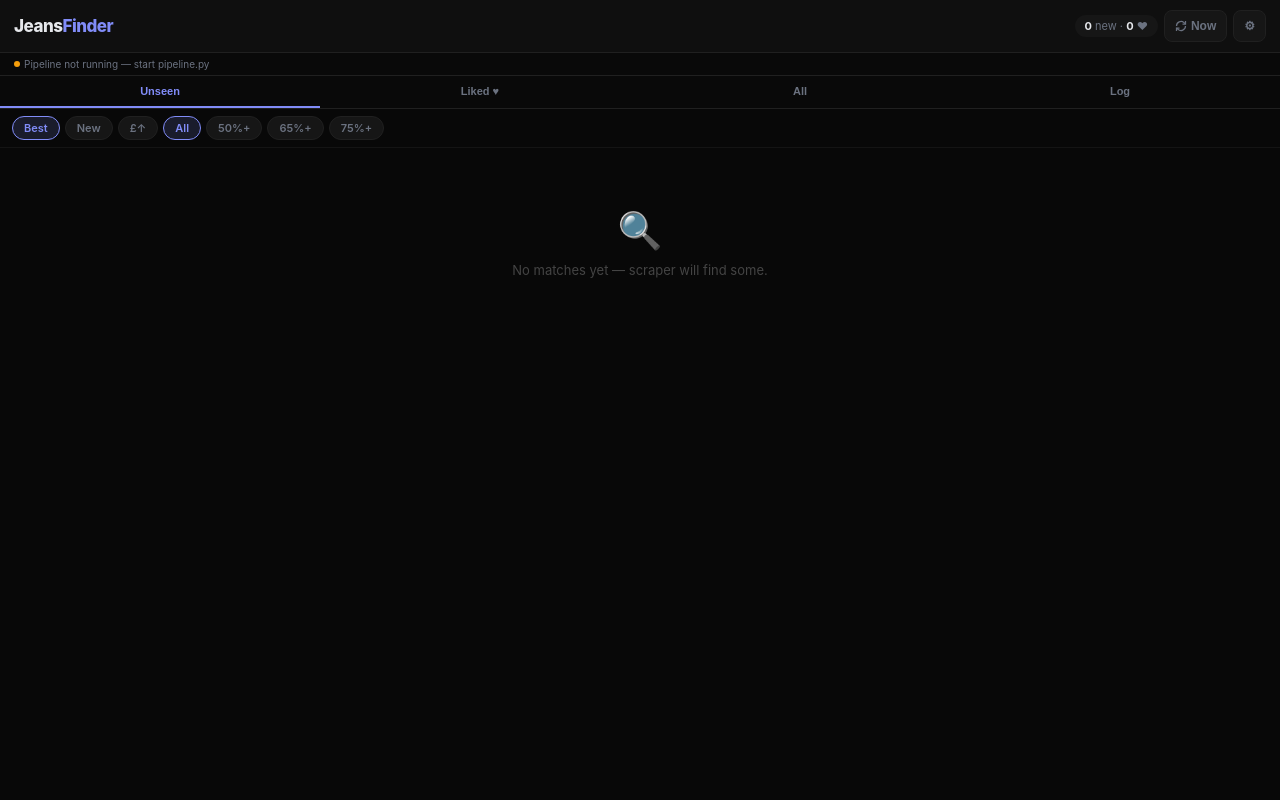
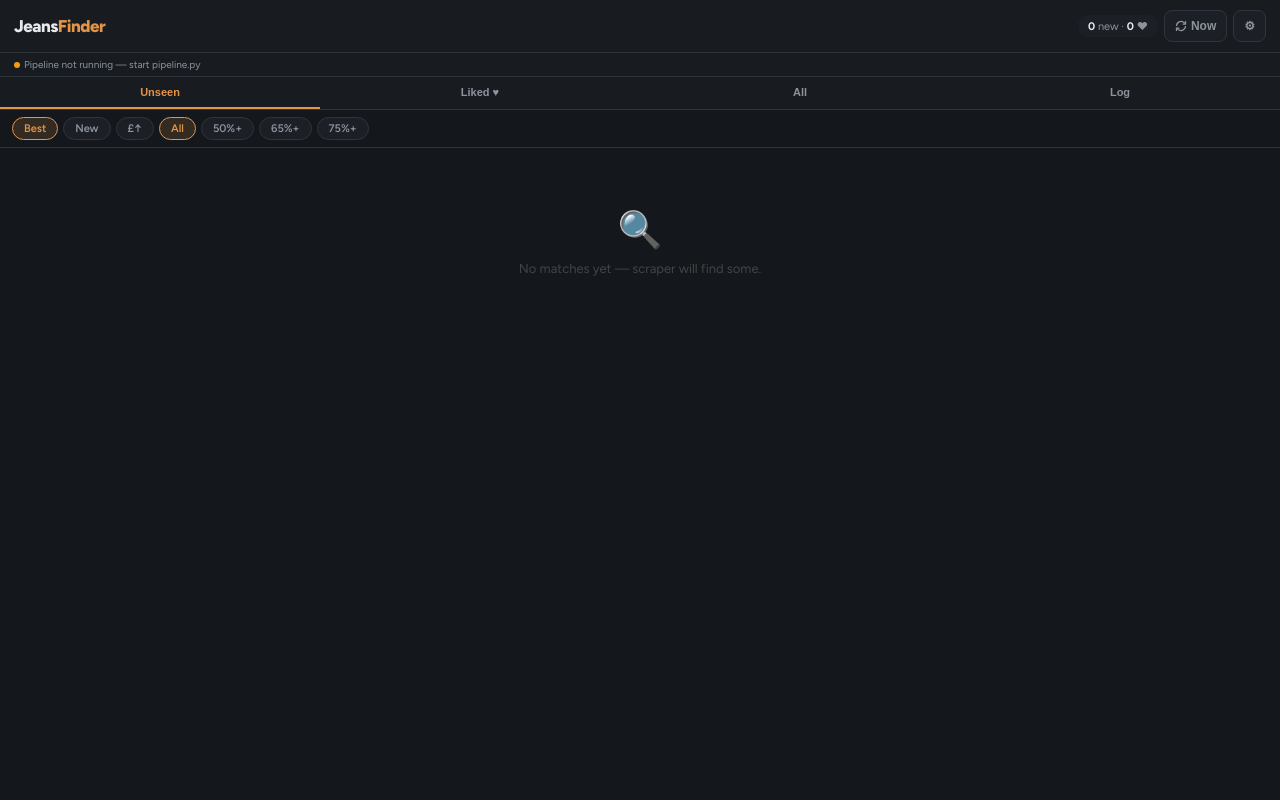
Before and after one commit to Mohib314159/JeansFinder, a Flask app: page / in a window 1280 px wide. Run offline with Flask 3, Linux system fonts and the light colour scheme; data comes from the database, SQL or seed files in the repository; data that the repository does not hold is empty.

Commit message:
Live app: same palette and type as the demo (cool charcoal, copper accent)
Co-Authored-By: Claude Opus 5 <noreply@anthropic.com>

```diff
--- a/templates/index.html
+++ b/templates/index.html
@@ -4,15 +4,17 @@
 <meta charset="UTF-8">
 <meta name="viewport" content="width=device-width,initial-scale=1,maximum-scale=1,user-scalable=no">
 <title>JeansFinder</title>
+<link rel="preconnect" href="https://fonts.googleapis.com">
+<link rel="stylesheet" href="https://fonts.googleapis.com/css2?family=Figtree:wght@400;600;700;800&display=swap">
 <style>
 *{box-sizing:border-box;margin:0;padding:0;-webkit-tap-highlight-color:transparent}
 :root{
-  --a:#818cf8;--a15:color-mix(in srgb,var(--a) 15%,transparent);--a30:color-mix(in srgb,var(--a) 30%,transparent);
-  --bg:#080808;--bg2:#0f0f0f;--bg3:#161616;--bg4:#1e1e1e;--br:#202020;
-  --text:#e5e7eb;--muted:#6b7280;
-  --g:#16a34a;--r:#dc2626;--y:#f59e0b;--c:#06b6d4;
+  --a:#E39447;--a15:color-mix(in srgb,var(--a) 15%,transparent);--a30:color-mix(in srgb,var(--a) 30%,transparent);
+  --bg:#14171B;--bg2:#181C21;--bg3:#1C2026;--bg4:#252A31;--br:#2F353D;
+  --text:#E8EAED;--muted:#8C939D;
+  --g:#4DBF86;--r:#EE7B69;--y:#f59e0b;--c:#06b6d4;
 }
-body{font-family:-apple-system,BlinkMacSystemFont,'Segoe UI',sans-serif;background:var(--bg);color:var(--text);min-height:100vh;overscroll-behavior:none}
+body{font-family:'Figtree',-apple-system,BlinkMacSystemFont,'Segoe UI',sans-serif;background:var(--bg);color:var(--text);min-height:100vh;overscroll-behavior:none}
 
 /* HDR */
 .hdr{position:sticky;top:0;z-index:200;background:var(--bg2);padding:10px 14px;border-bottom:1px solid var(--br);display:flex;align-items:center;gap:8px}
@@ -26,7 +28,7 @@ body{font-family:-apple-system,BlinkMacSystemFont,'Segoe UI',sans-serif;backgrou
 @keyframes spin{to{transform:rotate(360deg)}}
 
 /* STATUS BAR */
-.sbar{background:#090909;padding:5px 14px;font-size:10px;color:var(--muted);border-bottom:1px solid var(--br);display:flex;gap:12px;overflow-x:auto;scrollbar-width:none;align-items:center}
+.sbar{background:var(--bg2);padding:5px 14px;font-size:10px;color:var(--muted);border-bottom:1px solid var(--br);display:flex;gap:12px;overflow-x:auto;scrollbar-width:none;align-items:center}
 .sbar::-webkit-scrollbar{display:none}
 .si{white-space:nowrap;display:flex;align-items:center;gap:4px}
 .dot{width:6px;height:6px;border-radius:50%;background:var(--muted);flex-shrink:0}
@@ -34,12 +36,12 @@ body{font-family:-apple-system,BlinkMacSystemFont,'Segoe UI',sans-serif;backgrou
 @keyframes p{0%,100%{opacity:1}50%{opacity:.3}}
 
 /* TABS */
-.tabs{display:flex;background:#090909;border-bottom:1px solid var(--br);position:sticky;top:53px;z-index:199}
+.tabs{display:flex;background:var(--bg2);border-bottom:1px solid var(--br);position:sticky;top:53px;z-index:199}
 .tab{flex:1;padding:9px 2px;text-align:center;font-size:11px;font-weight:600;color:var(--muted);cursor:pointer;border:none;background:none;border-bottom:2px solid transparent;transition:all .2s}
 .tab.on{color:var(--a);border-bottom-color:var(--a)}
 
 /* FILTERS */
-.fbar{display:flex;gap:5px;padding:7px 12px;overflow-x:auto;background:var(--bg);border-bottom:1px solid #141414;scrollbar-width:none}
+.fbar{display:flex;gap:5px;padding:7px 12px;overflow-x:auto;background:var(--bg);border-bottom:1px solid var(--br);scrollbar-width:none}
 .fbar::-webkit-scrollbar{display:none}
 .chip{flex-shrink:0;padding:4px 11px;border-radius:20px;font-size:11px;font-weight:600;cursor:pointer;border:1px solid var(--br);background:var(--bg3);color:var(--muted);transition:all .15s}
 .chip.on{background:var(--a15);border-color:var(--a);color:var(--a)}
@@ -51,7 +53,7 @@ body{font-family:-apple-system,BlinkMacSystemFont,'Segoe UI',sans-serif;backgrou
 
 /* CARD */
 .card{background:var(--bg3);border-radius:14px;overflow:hidden;border:1px solid var(--br);position:relative}
-.card.liked{border-color:#16a34a55}
+.card.liked{border-color:color-mix(in srgb,var(--g) 40%,transparent)}
 .card.disliked{opacity:.18;pointer-events:none}
 .card.purchased{border-color:#f59e0b88}
 .isnew::before{content:'NEW';position:absolute;top:7px;left:7px;background:var(--a);color:#fff;font-size:9px;font-weight:800;padding:2px 6px;border-radius:5px;z-index:5;letter-spacing:.4px}
@@ -72,7 +74,7 @@ body{font-family:-apple-system,BlinkMacSystemFont,'Segoe UI',sans-serif;backgrou
 .stc{background:color-mix(in srgb,var(--c) 15%,transparent);color:var(--c)}
 .sth{background:color-mix(in srgb,var(--y) 15%,transparent);color:var(--y)}
 .stb{background:color-mix(in srgb,var(--g) 15%,transparent);color:var(--g);max-width:80px;overflow:hidden;text-overflow:ellipsis;white-space:nowrap}
-.bd{display:none;font-size:9px;color:#3a3a3a;line-height:1.4;margin-bottom:4px;word-break:break-all}
+.bd{display:none;font-size:9px;color:var(--br);line-height:1.4;margin-bottom:4px;word-break:break-all}
 .exp .bd{display:block}
 .ct{font-size:11px;color:#aaa;line-height:1.3;margin-bottom:4px;display:-webkit-box;-webkit-line-clamp:2;-webkit-box-orient:vertical;overflow:hidden;cursor:pointer}
 .cm{display:flex;justify-content:space-between;align-items:center;margin-bottom:6px}
@@ -81,8 +83,8 @@ body{font-family:-apple-system,BlinkMacSystemFont,'Segoe UI',sans-serif;backgrou
 .acts{display:flex;gap:4px}
 .btn{flex:1;padding:6px 2px;border:none;border-radius:9px;font-size:12px;cursor:pointer;font-weight:700;transition:transform .1s}
 .btn:active{transform:scale(.92)}
-.bx{background:#dc262615;border:1px solid #dc262628;color:var(--r)}
-.bh{background:#16a34a15;border:1px solid #16a34a28;color:var(--g)}
+.bx{background:color-mix(in srgb,var(--r) 9%,transparent);border:1px solid color-mix(in srgb,var(--r) 18%,transparent);color:var(--r)}
+.bh{background:color-mix(in srgb,var(--g) 9%,transparent);border:1px solid color-mix(in srgb,var(--g) 18%,transparent);color:var(--g)}
 .bl{background:var(--a15);border:1px solid var(--a30);color:var(--a);text-decoration:none;display:flex;align-items:center;justify-content:center}
 .bf{background:color-mix(in srgb,var(--y) 12%,transparent);border:1px solid color-mix(in srgb,var(--y) 25%,transparent);color:var(--y);font-size:10px}
 
@@ -105,7 +107,7 @@ body{font-family:-apple-system,BlinkMacSystemFont,'Segoe UI',sans-serif;backgrou
 .lt{font-size:10px;color:var(--muted);margin-bottom:2px;display:flex;align-items:center;gap:5px;flex-wrap:wrap}
 .ld{font-size:12px;color:#ccc}
 .ls{padding:1px 6px;border-radius:4px;font-size:9px;font-weight:700}
-.ok{background:#16a34a18;color:var(--g)}.error{background:#dc262618;color:var(--r)}.no_results{background:#f59e0b18;color:var(--y)}
+.ok{background:color-mix(in srgb,var(--g) 11%,transparent);color:var(--g)}.error{background:color-mix(in srgb,var(--r) 11%,transparent);color:var(--r)}.no_results{background:#f59e0b18;color:var(--y)}
 
 /* PANEL */
 .panel{display:none;position:fixed;inset:0;background:#0b0b0b;z-index:300;flex-direction:column}
@@ -119,15 +121,15 @@ body{font-family:-apple-system,BlinkMacSystemFont,'Segoe UI',sans-serif;backgrou
 .qi{display:flex;align-items:center;gap:7px;padding:9px 11px;background:var(--bg3);border-radius:10px;margin-bottom:5px;border:1px solid var(--br)}
 .qt{flex:1;font-size:12px;color:var(--text);min-width:0}
 .qh{font-size:9px;color:#333}
-.tog{width:38px;height:22px;background:#252525;border-radius:11px;border:none;cursor:pointer;position:relative;transition:background .2s;flex-shrink:0}
+.tog{width:38px;height:22px;background:var(--bg4);border-radius:11px;border:none;cursor:pointer;position:relative;transition:background .2s;flex-shrink:0}
 .tog.on{background:var(--a)}
 .tog::after{content:'';position:absolute;top:3px;left:3px;width:16px;height:16px;background:#fff;border-radius:50%;transition:transform .2s}
 .tog.on::after{transform:translateX(16px)}
-.qdel{background:none;border:none;color:#2a2a2a;cursor:pointer;font-size:14px;padding:3px 5px}
+.qdel{background:none;border:none;color:var(--br);cursor:pointer;font-size:14px;padding:3px 5px}
 .qdel:active{color:var(--r)}
 
 .addrow{display:flex;gap:7px;margin-top:8px}
-.ainp{flex:1;background:#181818;border:1px solid var(--br);border-radius:10px;padding:10px 12px;color:var(--text);font-size:13px;outline:none}
+.ainp{flex:1;background:var(--bg3);border:1px solid var(--br);border-radius:10px;padding:10px 12px;color:var(--text);font-size:13px;outline:none}
 .ainp:focus{border-color:var(--a)}
 .abtn{background:var(--a);border:none;color:#fff;padding:10px 14px;border-radius:10px;font-size:13px;font-weight:700;cursor:pointer}
 
@@ -139,14 +141,14 @@ input[type=range]{width:75px;accent-color:var(--a);flex-shrink:0}
 
 .action-btn{width:100%;padding:12px;background:var(--bg3);border:1px solid var(--br);border-radius:10px;color:var(--muted);font-size:13px;font-weight:600;cursor:pointer;margin-bottom:6px;text-align:left}
 .action-btn:active{background:var(--bg4)}
-.action-btn.danger{color:var(--r);border-color:#dc262628}
+.action-btn.danger{color:var(--r);border-color:color-mix(in srgb,var(--r) 18%,transparent)}
 .action-btn.accent{color:var(--a);border-color:var(--a30)}
 
 .ri{display:flex;align-items:center;gap:8px;padding:6px 11px;background:var(--bg3);border-radius:8px;margin-bottom:4px;border:1px solid var(--br)}
 .ri img{width:32px;height:42px;object-fit:cover;border-radius:4px;background:#222}
 .rn{flex:1;font-size:10px;color:var(--muted);word-break:break-all}
 .rb{font-size:9px;font-weight:700;padding:2px 5px;border-radius:4px;flex-shrink:0}
-.rpos{background:#16a34a18;color:var(--g)}.rneg{background:#dc262618;color:var(--r)}
+.rpos{background:color-mix(in srgb,var(--g) 11%,transparent);color:var(--g)}.rneg{background:color-mix(in srgb,var(--r) 11%,transparent);color:var(--r)}
 
 /* TOAST */
 .toast{position:fixed;bottom:24px;left:50%;transform:translateX(-50%) translateY(70px);background:var(--a);color:#fff;padding:10px 18px;border-radius:20px;font-size:13px;font-weight:600;transition:transform .25s;z-index:500;pointer-events:none;white-space:nowrap;max-width:90vw;overflow:hidden;text-overflow:ellipsis}
```
